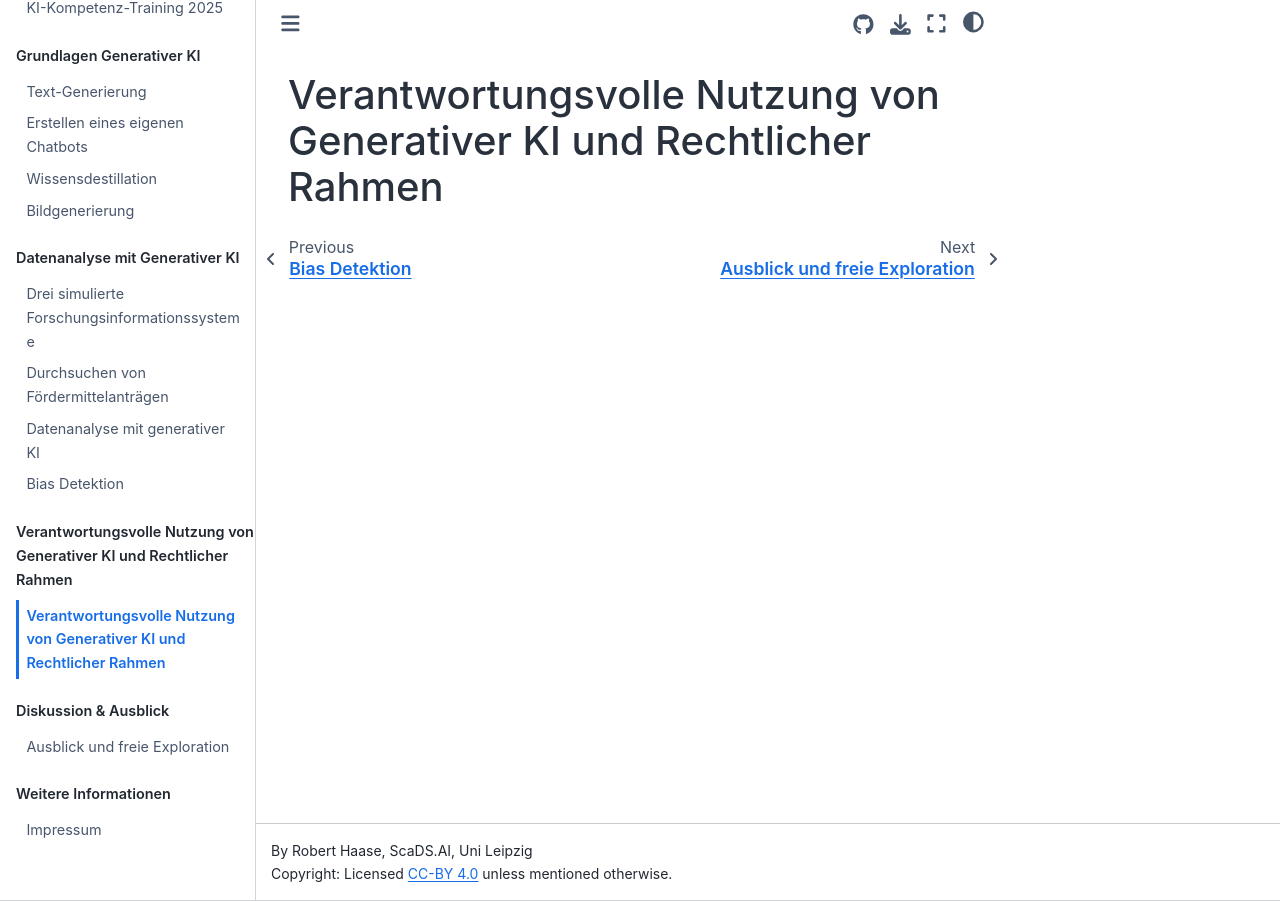
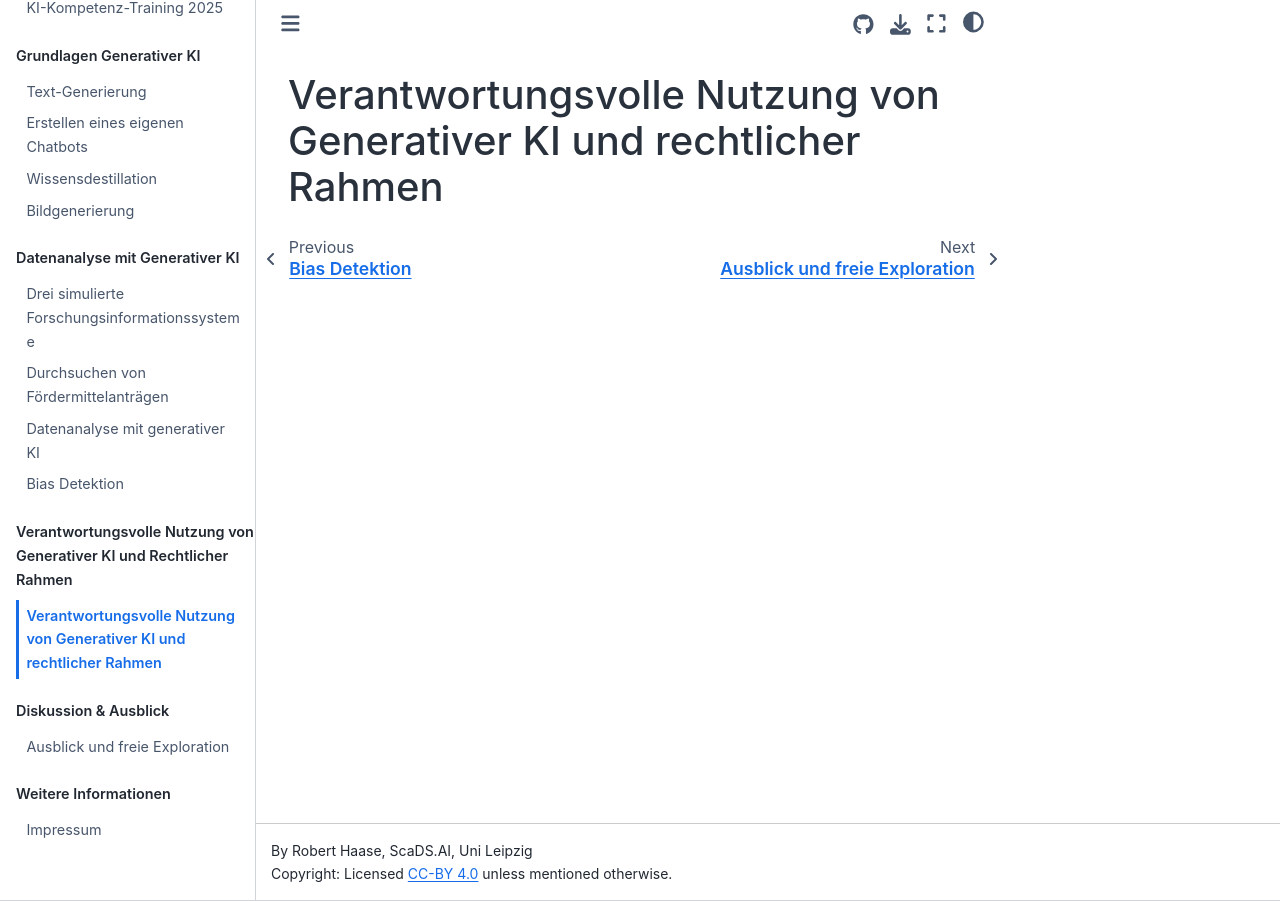
Before and after one commit to ScaDS/ki-kompetenz-training-2025, a Jupyter Book: the page built from session3/README.md, in a window 1280 px wide. Built offline with Jupyter Book 1.0.4 settings and Sphinx 7.4.7 and the Sphinx Book theme 1.1.4, drawn with Linux system fonts in a browser that asks for light colours.

Commit message:
Ein Tippfehler im Titel wurde korrigiert.

```diff
--- a/session3/README.md
+++ b/session3/README.md
@@ -1 +1 @@
-# Verantwortungsvolle Nutzung von Generativer KI und Rechtlicher Rahmen
+# Verantwortungsvolle Nutzung von Generativer KI und rechtlicher Rahmen
```
